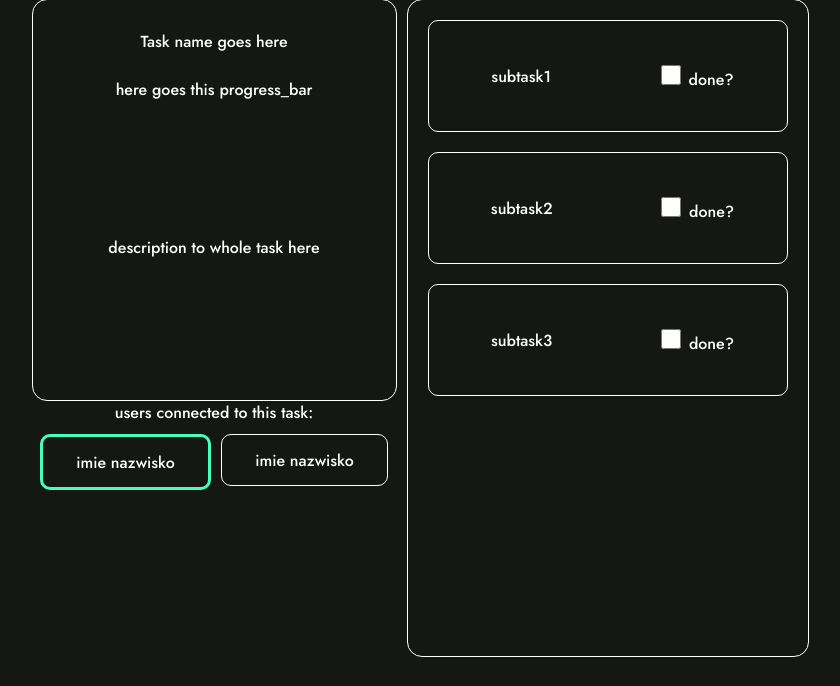
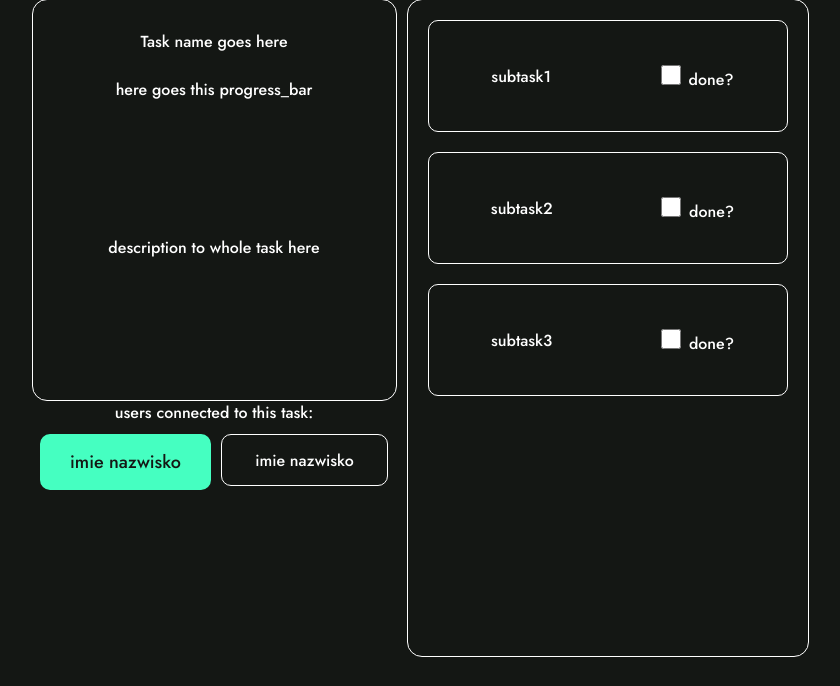
Before and after one commit to SobolewskiWiktor/Projekt-In-ynieria-, a web app: file public/html/taskDetailUser.html in a window 1280 px wide, with the pointer over the restyled element. Shown: the part 140-826 px from the top of the page, without its empty margins (220-1060 px from the left). Run offline with its HTML, style and script files only (its server is not run), Linux system fonts and the light colour scheme.

Commit message:
Update taskDetailUser.css

```diff
--- a/public/css/taskDetailUser.css
+++ b/public/css/taskDetailUser.css
@@ -185,6 +185,9 @@ li
 .left .bottom .user:hover
 {
 	border: 3px solid rgb(69, 255, 193);
+	background-color: rgb(69, 255, 193);
+	color: var(--bgc);
+	font-size: 18px;
 	transition: 250ms;
 }
 .right
```
